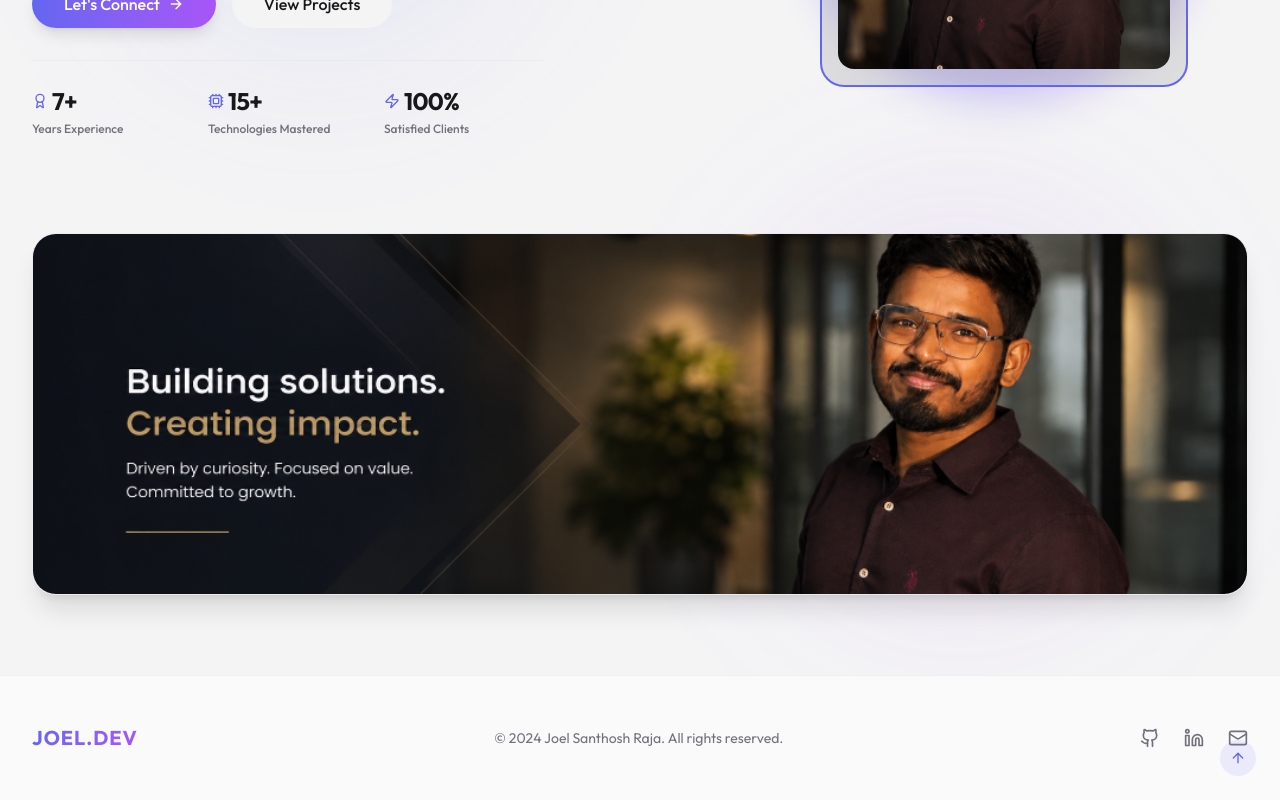
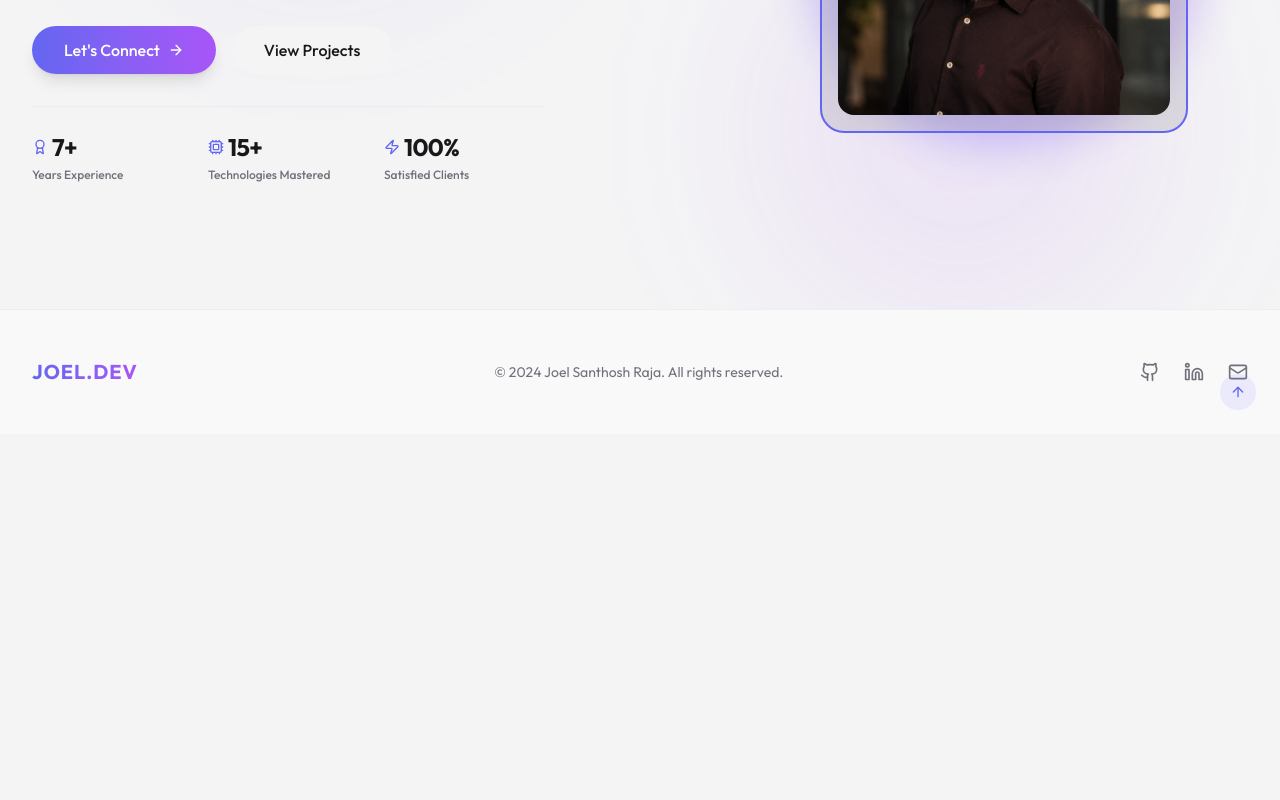
Before and after one commit to joelsanthosh/portfolio, a React (Vite) app: page / in a window 1280 px wide. Shown: the part 491-1291 px from the top of the page. After the commit the page ends 925 px from the top, so only its background shows below. Built offline with nearby package versions, Linux system fonts and the light colour scheme.

Commit message:
chore: remove duplicate wide banner from Home page, keeping square profile image

```diff
--- a/src/pages/Home.tsx
+++ b/src/pages/Home.tsx
@@ -115,23 +115,6 @@ const Home: React.FC = () => {
             </motion.div>
 
           </div>
-
-          {/* User Wide Banner */}
-          <motion.div
-            initial={{ opacity: 0, y: 40 }}
-            animate={{ opacity: 1, y: 0 }}
-            transition={{ duration: 0.8, delay: 0.4 }}
-            className="mt-16 sm:mt-24 rounded-3xl overflow-hidden border border-zinc-200/50 dark:border-zinc-800/50 shadow-xl glow-hover"
-          >
-            <img
-              src={getImageurl("hero/banner.png")}
-              alt="Building solutions. Creating impact."
-              className="w-full h-auto object-cover max-h-[360px]"
-              onError={(e) => {
-                (e.currentTarget as HTMLImageElement).style.display = "none";
-              }}
-            />
-          </motion.div>
         </div>
       </div>
     </>
```
